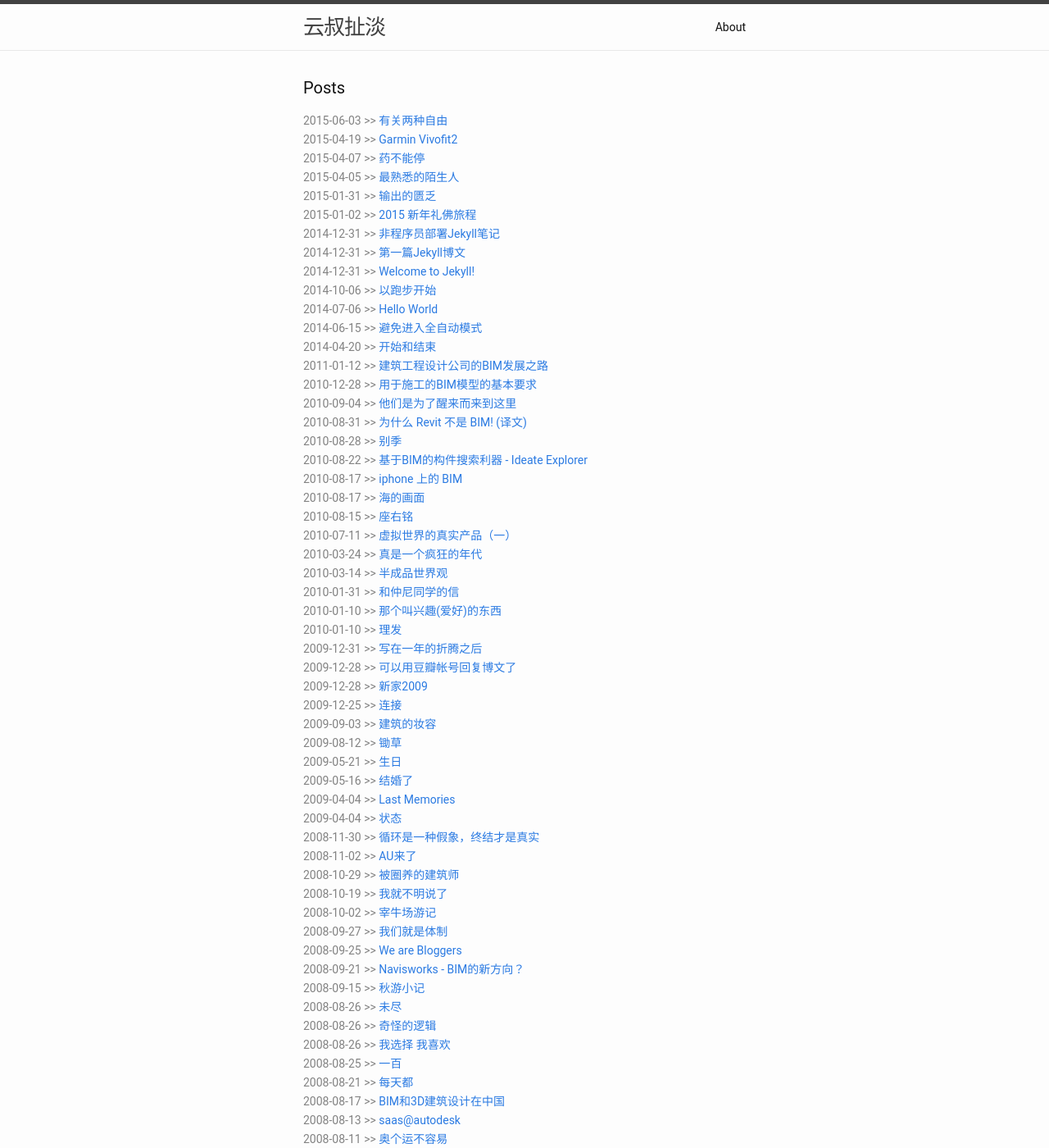
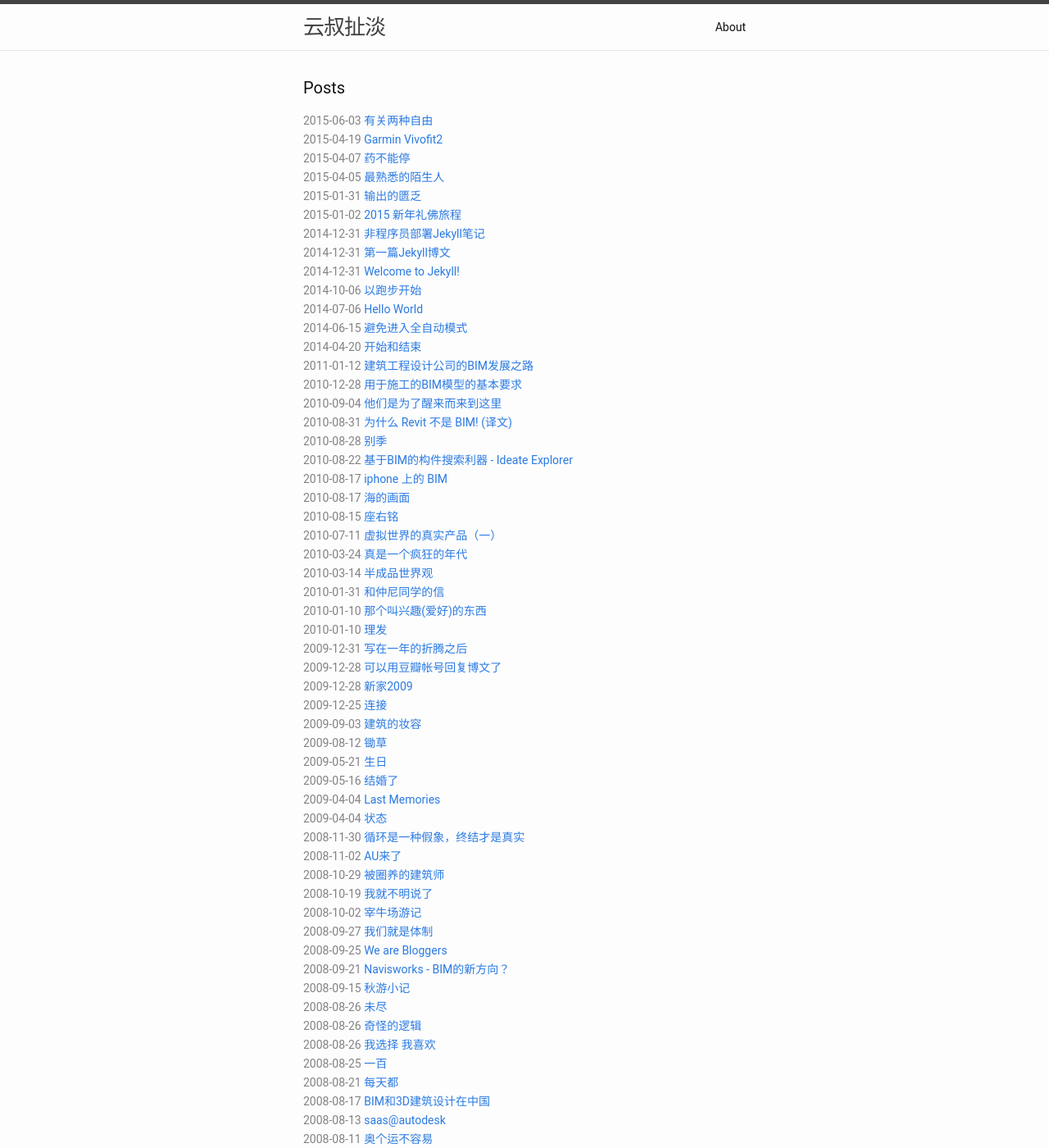
Before and after one commit to leoshcn/leoshcn.github.io, a Jekyll site: the page built from index.html, in a window 1280 px wide and 1400 px high. Shown: the whole window at 82% size. Built offline with Jekyll 4.4.1, drawn with Linux system fonts in a browser that asks for light colours; some of the changed text lies outside the part shown.

Commit message:
remove >> in front of post title

```diff
--- a/index.html
+++ b/index.html
@@ -10,7 +10,7 @@
     {% for post in site.posts %}
 
    <li>
-        <span class="post-meta" width=120px>{{ post.date | date: "%Y-%m-%d" }} >></span>
+        <span class="post-meta" width=120px>{{ post.date | date: "%Y-%m-%d" }}  </span>
 
 
 
```
